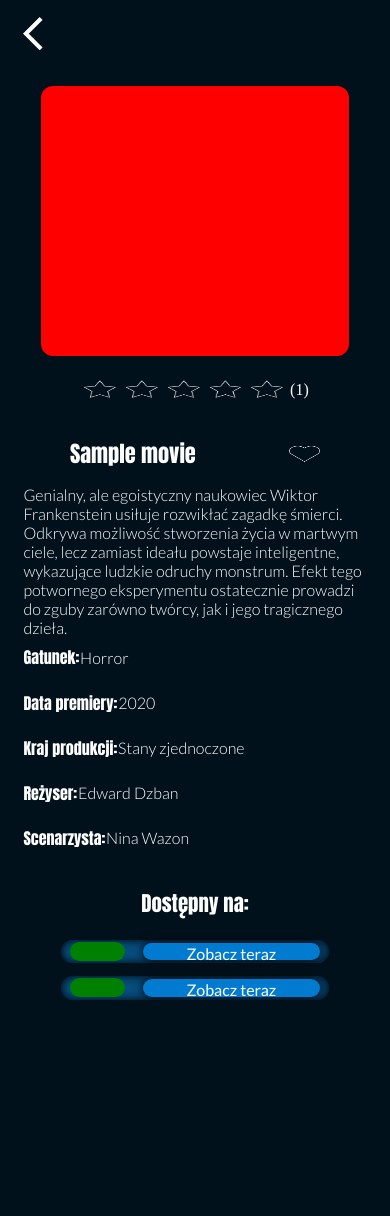
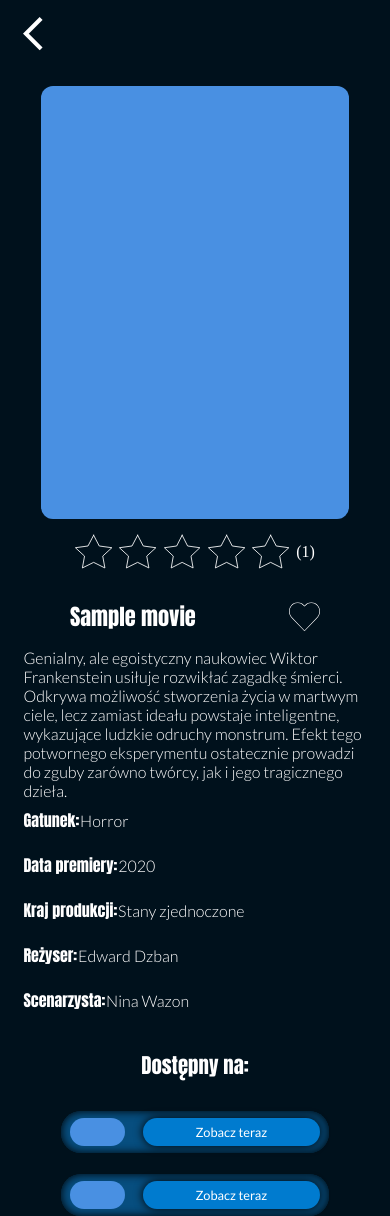
Before and after one commit to payne46/PlusFlix, a Symfony app: template templates/movie/show_mockup.html.twig in a window 390 px wide. Before the commit the page ends 1000 px from the top, so only its background shows below. Run offline with Twig, Linux system fonts and the light colour scheme; the template is opened without the code that fills it: most values are stand-ins (such as "Sample title", 1, 10 or a date in 2020); some libraries are stand-ins or nearby versions.

Commit message:
Replaced pngs with svgs, modified css and html for movie_show website

```diff
--- a/public/css/movie-show.css
+++ b/public/css/movie-show.css
@@ -1,3 +1,5 @@
+/* TODO - gwiazki przy zwezaniu do poprawy */
+
 html body{
     background-color: #00111C;
     /* height: 100%;  */
@@ -27,14 +29,17 @@ header{
 #left_data{
     display: flex;
     flex-direction: column;
+    align-items: center;
     width: 26vw;
     height: 57.75vh;
 }
-
+/* added alignment */
 #banner{
     height: 51.27vh;
-    background-color: red;
+    width: 372px;
+    background-color: #4990e2;
 }
+/* Changed banner */
 
 #right_data{
     display: flex;
@@ -113,12 +118,12 @@ header{
     justify-content: center;
     gap: 1vw;
 }
-
+/* changed rating */
 .star{
     height:  3.00rem ;
-    width:   3.19rem ;
+    width:   2.7rem ;
 }
-
+/* changed width in star */
 #rating_mean{
     color: white;
     font-size:  1.25rem ;
@@ -130,7 +135,7 @@ header{
     flex-direction: column;
     margin-top: 9.71vh;
     margin-left: 36.81vw;
-    gap: 1.47vh;
+    gap: 2.47vh;
 
 }
 
@@ -149,7 +154,7 @@ header{
     height: 6.11vh;
     width: 7.69vw;
     border-radius: 50px;
-    background-color: green;
+    background-color: #4990e2;
 }
 
 .platform_button{
@@ -165,9 +170,11 @@ header{
 }
 
 .platform_button:hover{
-    background-color: #0097FF;
+    background-color: #80CCFF;
 }
-
+.platform_button:active{
+    background-color: #D4EEFF;
+}
 @media (max-width: 768px) {
 
     header {
@@ -203,7 +210,7 @@ header{
     }
 
     #heart_icon {
-        height: 2.01vh;
+        min-height: 2.01vh;
         width: 8.01vw;
     }
 
@@ -215,8 +222,8 @@ header{
     }
 
     #banner {
-        width: 90%;
-        height: 32vh;
+        max-width: 90%;
+        min-height: 32vh;
         border-radius: 12px;
 
     }
@@ -225,11 +232,11 @@ header{
         margin-top: 1vh;
         width: 100%;
         justify-content: center;
-
+        gap: 0.75vh;
     }
 
     .star {
-        height: 2.4vh;
+        min-height: 2.4vh;
         width: 9.71vw;
     }
 
@@ -279,22 +286,23 @@ header{
     }
 
     .platform {
-        height: 2.82vh;
+        height: 5vh;
         width: 68.69vw;
         border-radius: 20px;
         flex-direction: row;
     }
 
     .platform_baner {
-        height: 2.2vh;
+        height: 3.38vh;
         width: 14.15vw;
         border-radius: 50px;
     }
 
     .platform_button {
-        height: 2.11vh;
+        height: 3.38vh;
         width: 45.48vw;
-        font-size:  1.00rem;
+        font-size:  0.8rem;
         border-radius: 50px;
+        text-align: center;
     }
 }
--- a/templates/movie/show_mockup.html.twig
+++ b/templates/movie/show_mockup.html.twig
@@ -15,11 +15,11 @@
             <div id="left_data">
                 <div id="banner"></div>
                 <div id="rating">
-                    <img class="star" src="{{ asset('images/empty_star.png') }}" alt="star_icon">
-                    <img class="star" src="{{ asset('images/empty_star.png') }}" alt="star_icon">
-                    <img class="star" src="{{ asset('images/empty_star.png') }}" alt="star_icon">
-                    <img class="star" src="{{ asset('images/empty_star.png') }}" alt="star_icon">
-                    <img class="star" src="{{ asset('images/empty_star.png') }}" alt="star_icon">
+                    <img class="star" src="{{ asset('images/empty_star.svg') }}" alt="star_icon">
+                    <img class="star" src="{{ asset('images/empty_star.svg') }}" alt="star_icon">
+                    <img class="star" src="{{ asset('images/empty_star.svg') }}" alt="star_icon">
+                    <img class="star" src="{{ asset('images/empty_star.svg') }}" alt="star_icon">
+                    <img class="star" src="{{ asset('images/empty_star.svg') }}" alt="star_icon">
                     <p id="rating_mean">(1)</p>
                 </div>
             </div>
@@ -27,7 +27,7 @@
             <div id="right_data">
                 <div id="title_contents">
                     <div id="title_box">{{ movie.title }}</div>
-                    <img id="heart_icon" src="{{ asset('images/empty_heart.png') }}">
+                    <img id="heart_icon" src="{{ asset('images/empty_heart.svg') }}">
                 </div>
                 <div id="description">Genialny, ale egoistyczny naukowiec Wiktor Frankenstein usiłuje  rozwikłać zagadkę śmierci. Odkrywa możliwość stworzenia życia w martwym  ciele, lecz zamiast ideału powstaje inteligentne, wykazujące ludzkie  odruchy monstrum. Efekt tego potwornego eksperymentu ostatecznie  prowadzi do zguby zarówno twórcy, jak i jego tragicznego dzieła.</div>
                 <div id="properties_list">
@@ -55,8 +55,8 @@
         <script>
             const stars = document.querySelectorAll("#rating .star");
 
-            const emptyStar = "{{ asset('images/empty_star.png') }}";
-            const clickedStar = "{{ asset('images/clicked_star.png') }}";
+            const emptyStar = "{{ asset('images/empty_star.svg') }}";
+            const clickedStar = "{{ asset('images/clicked_star.svg') }}";
 
             stars.forEach((star, index) => {
                 star.addEventListener("click", () => {
@@ -70,11 +70,11 @@
 
             const heart = document.getElementById("heart_icon");
 
-            const emptyHeart = "{{ asset('images/empty_heart.png') }}";
-            const clickedHeart = "{{ asset('images/clicked_heart.png') }}";
+            const emptyHeart = "{{ asset('images/empty_heart.svg') }}";
+            const clickedHeart = "{{ asset('images/clicked_heart.svg') }}";
 
             heart.addEventListener("click", () => {
-                heart.src = heart.src.includes("empty_heart.png")
+                heart.src = heart.src.includes("empty_heart.svg")
                     ? clickedHeart
                     : emptyHeart;
             });
```
Also changed, not shown: public/images/clicked_heart.png (deleted), public/images/clicked_heart.svg (added), public/images/clicked_star.png (deleted), public/images/clicked_star.svg (added), public/images/empty_heart.png (deleted), public/images/empty_heart.svg (added), public/images/empty_star.png (deleted), public/images/empty_star.svg (added).
